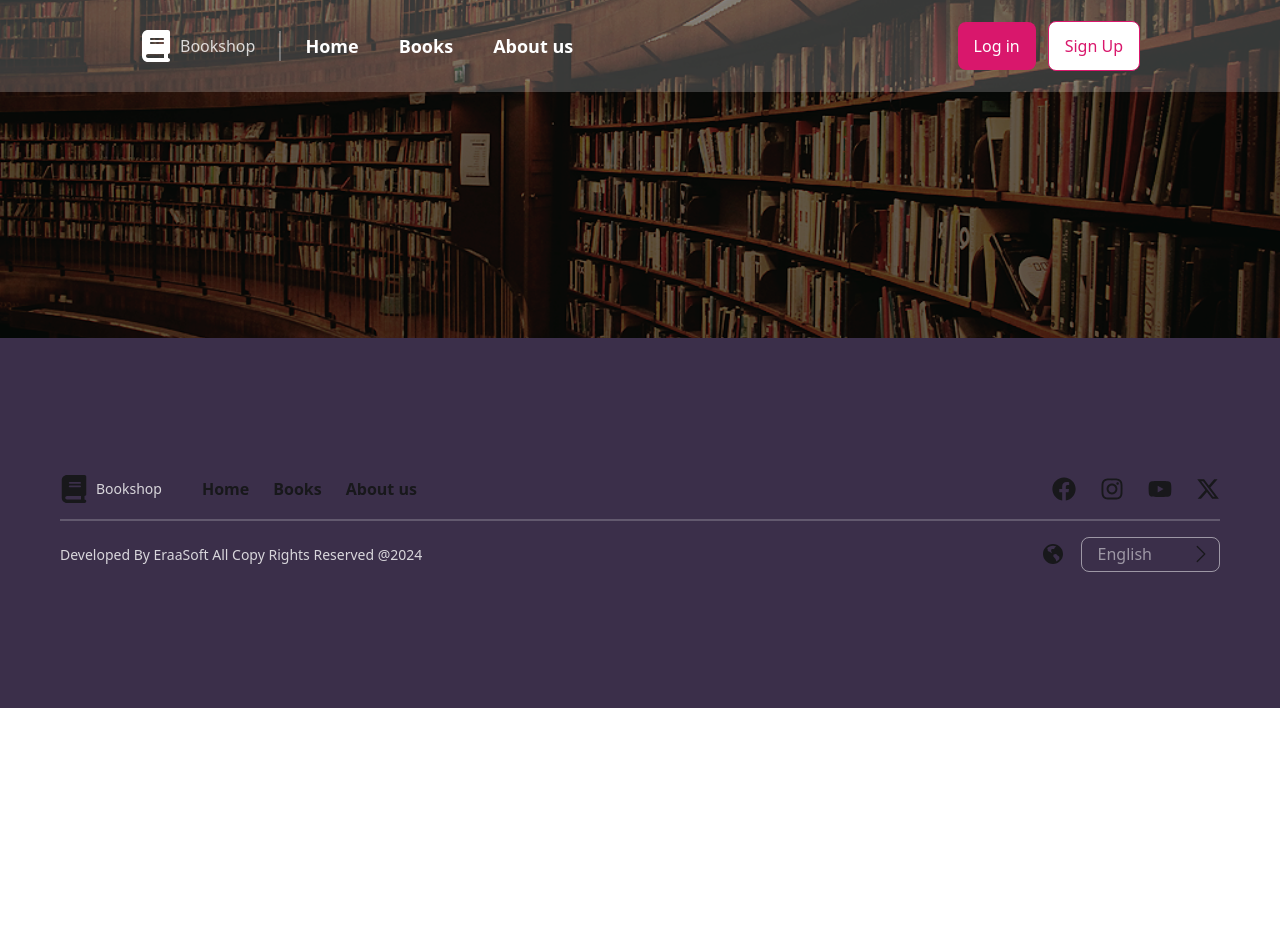
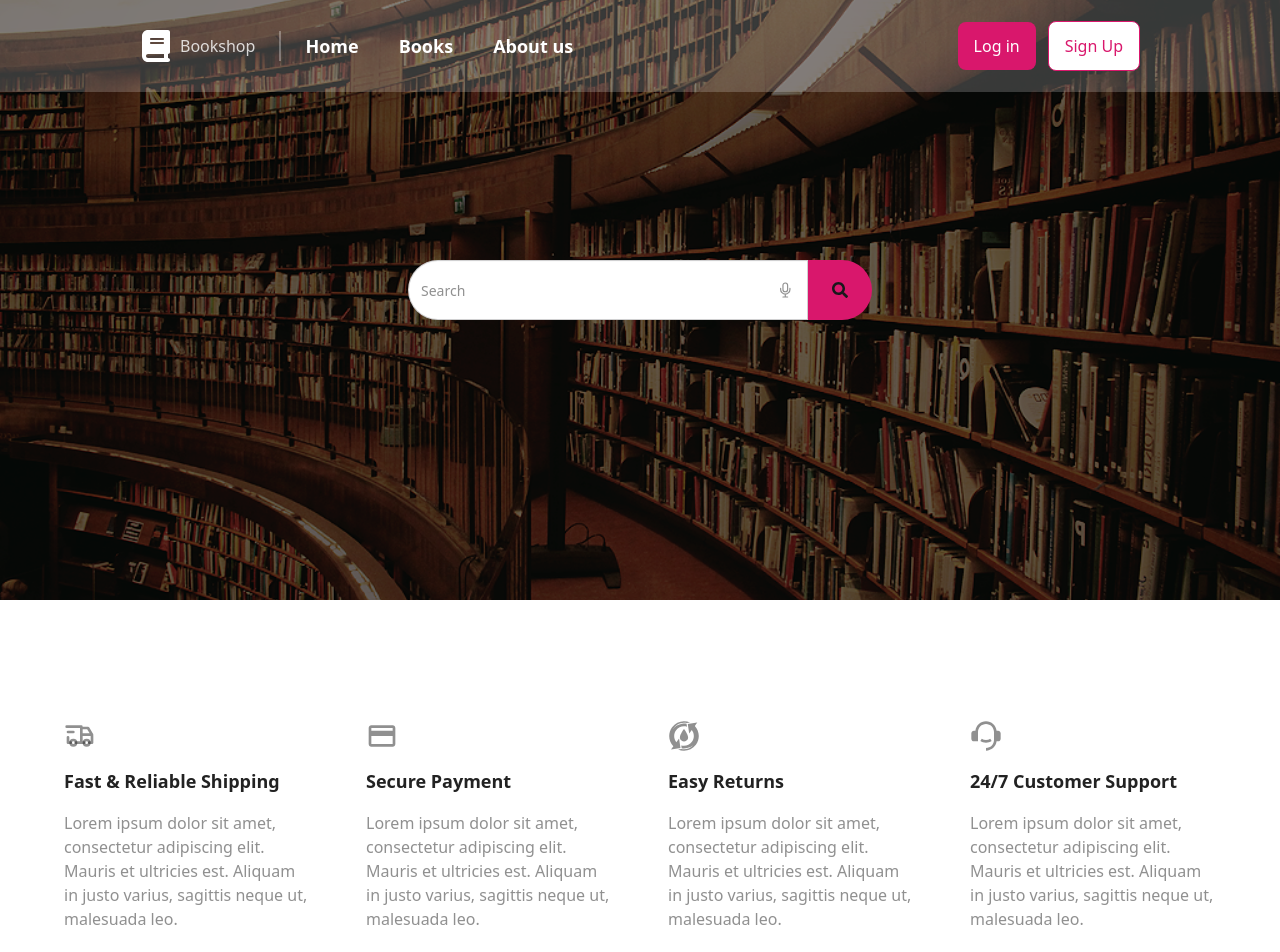
Before and after one commit to Mohammed-Rafat76/Boook-Store, a React (Vite) app: page / in a window 1280 px wide. Shown: the top 952 px of the page. Before the commit the page ends 800 px from the top, so only its background shows below. Built offline with nearby package versions, Linux system fonts and the light colour scheme.

Commit message:
done search input and servies section

```diff
--- /dev/null
+++ b/src/Component/Serviese.jsx
@@ -0,0 +1,57 @@
+import { MdOutlinePayment } from "react-icons/md";
+import { GiWaterRecycling } from "react-icons/gi";
+import { RiCustomerService2Fill } from "react-icons/ri";
+import { TbTruckDelivery } from "react-icons/tb";
+
+export default function Serviese() {
+  return (
+    <div>
+        <div className="flex justify-center items-center py-30 px-16 gap-14">
+        <div className="flex flex-col justify-center items-start gap-4">
+          <TbTruckDelivery className="text-[#22222280] w-8 h-8" />
+          <h1 className="font-bold text-[18px] text-[#222222]">
+            Fast & Reliable Shipping
+          </h1>
+          <h1 className="font-normal text-[16px] text-[#22222280]">
+            Lorem ipsum dolor sit amet, consectetur adipiscing elit. Mauris et
+            ultricies est. Aliquam in justo varius, sagittis neque ut, malesuada
+            leo.
+          </h1>
+        </div>
+        <div className="flex flex-col justify-center items-start gap-4">
+          <MdOutlinePayment  className="text-[#22222280] w-8 h-8" />
+          <h1 className="font-bold text-[18px] text-[#222222]">
+            Secure Payment
+          </h1>
+          <h1 className="font-normal text-[16px] text-[#22222280]">
+            Lorem ipsum dolor sit amet, consectetur adipiscing elit. Mauris et
+            ultricies est. Aliquam in justo varius, sagittis neque ut, malesuada
+            leo.
+          </h1>
+        </div>
+        <div className="flex flex-col justify-center items-start gap-4">
+          <GiWaterRecycling className="text-[#22222280] w-8 h-8" />
+          <h1 className="font-bold text-[18px] text-[#222222]">
+            Easy Returns
+          </h1>
+          <h1 className="font-normal text-[16px] text-[#22222280]">
+            Lorem ipsum dolor sit amet, consectetur adipiscing elit. Mauris et
+            ultricies est. Aliquam in justo varius, sagittis neque ut, malesuada
+            leo.
+          </h1>
+        </div>
+        <div className="flex flex-col justify-center items-start gap-4">
+          <RiCustomerService2Fill className="text-[#22222280] w-8 h-8" />
+          <h1 className="font-bold text-[18px] text-[#222222]">
+            24/7 Customer Support
+          </h1>
+          <h1 className="font-normal text-[16px] text-[#22222280]">
+            Lorem ipsum dolor sit amet, consectetur adipiscing elit. Mauris et
+            ultricies est. Aliquam in justo varius, sagittis neque ut, malesuada
+            leo.
+          </h1>
+        </div>
+      </div>
+    </div>
+  )
+}
--- a/src/Component/header.jsx
+++ b/src/Component/header.jsx
@@ -5,7 +5,7 @@ export default function Header() {
   return (
     <div>
       <div
-        className={`relative w-full h-44 md:h-54 lg:70 xl:h-84.5 bg-[url(/public/533643aa8db82414f48d43a992d009dda3961386.png)] bg-cover bg- bg-no-repeat bg-position-[center_50%] transform scale-x-[-1]`}
+        className={`relative w-full h-44 md:h-54 lg:h-70 xl:h-150 bg-[url(/public/533643aa8db82414f48d43a992d009dda3961386.png)] bg-cover bg- bg-no-repeat bg-position-[center_50%] transform scale-x-[-1]`}
       >
         <div className="absolute inset-0 bg-black/60"></div>
       </div>
--- /dev/null
+++ b/src/Component/searshInput.jsx
@@ -0,0 +1,20 @@
+import { FaSearch } from "react-icons/fa";
+import { IoMicOutline } from "react-icons/io5";
+
+export default function SearshInput() {
+  return (
+    <div>
+        <div className="relative flex justify-center ">
+        <div className="join absolute -top-85 ">
+          <div>
+            <label className="input bg-[#FFFFFF] rounded-l-[50px] w-100 h-15 validator text-violet-700 join-item">
+              <input type="text" placeholder="Search" className="placeholder:text-[#22222280]" required />
+              <IoMicOutline className="w-5 h-5 text-[#22222280]"/>
+            </label>
+          </div>
+          <button className="py-3 px-6 bg-[#D9176C] text-center rounded-r-[50px]"><FaSearch /></button>
+        </div>
+      </div>
+    </div>
+  )
+}
--- a/src/Pages/homePage.jsx
+++ b/src/Pages/homePage.jsx
@@ -1,9 +1,13 @@
+
+import SearshInput from "../Component/searshInput";
+import Serviese from "../Component/Serviese";
 
 
 export default function HomePage() {
   return (
-    <div>
-
+    <div >
+      <SearshInput />
+      <Serviese/>
     </div>
-  )
+  );
 }
--- a/src/mainLayOut.jsx
+++ b/src/mainLayOut.jsx
@@ -4,7 +4,7 @@ import Footer from "./Component/footer";
 
 export default function MainLayOut() {
   return (
-    <div className="flex flex-col">
+    <div className="flex flex-col bg-white">
       <Header />
       <Outlet />
       <Footer />
```
